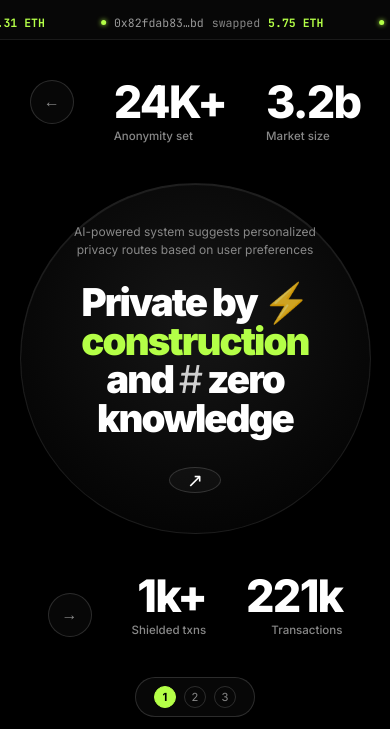
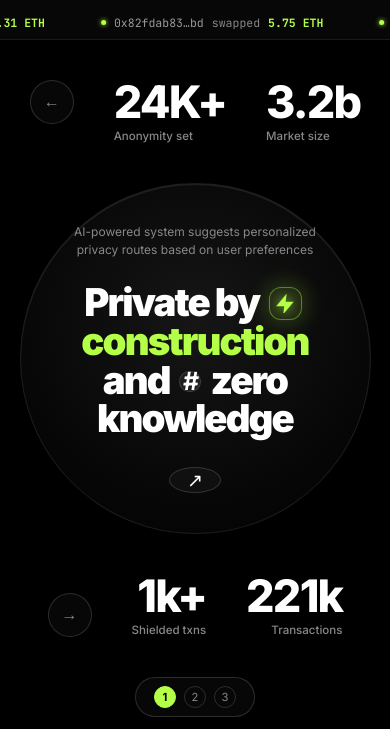
Before and after one commit to Donnysinaga/arrowcore-dapp, a website: page index.html in a window 390 px wide. Shown: the part 64-793 px from the top of the page. Drawn offline with Linux system fonts and the light colour scheme.

Commit message:
Replace unstyled mobile emoji lightning with high-end Web3 glowing cyber SVG vector badges across hero and statement headers

```diff
--- a/index.html
+++ b/index.html
@@ -157,6 +157,24 @@
         }
         .sphere-title .hl { color: var(--green); }
         .sphere-title .sym { font-weight: 400; opacity: 0.8; }
+        .hero-bolt-ico {
+            display: inline-flex; align-items: center; justify-content: center;
+            width: 0.85em; height: 0.85em; border-radius: 12px;
+            background: rgba(180,255,71,0.12); border: 1px solid rgba(180,255,71,0.4);
+            box-shadow: 0 0 24px rgba(180,255,71,0.3);
+            vertical-align: middle; margin: 0 4px; position: relative; top: -0.06em;
+        }
+        .hero-bolt-ico svg {
+            width: 65%; height: 65%;
+            filter: drop-shadow(0 0 6px rgba(180,255,71,0.7));
+        }
+        .hero-hash-ico {
+            display: inline-flex; align-items: center; justify-content: center;
+            width: 0.85em; height: 0.85em; border-radius: 12px;
+            background: rgba(255,255,255,0.06); border: 1px solid var(--border2);
+            color: var(--white); font-weight: 700; font-size: 0.65em;
+            vertical-align: middle; margin: 0 4px; position: relative; top: -0.06em;
+        }
         .sphere-arrow-btn {
             width: 52px; height: 52px; border-radius: 50%;
             border: 1px solid var(--border2); background: rgba(255,255,255,0.03);
@@ -543,7 +561,7 @@
                 AI-powered system suggests personalized privacy routes based on user preferences
             </div>
             <h1 class="sphere-title">
-                Private by <span class="sym">⚡</span> <span class="hl">construction</span> and <span class="sym">#</span> zero knowledge
+                Private by <span class="hero-bolt-ico" title="Instant Finality"><svg viewBox="0 0 24 24" fill="none"><polygon points="13 2 3 14 12 14 11 22 21 10 12 10 13 2" fill="var(--green)" stroke="var(--green)" stroke-width="1.5"/></svg></span> <span class="hl">construction</span> and <span class="hero-hash-ico">#</span> zero knowledge
             </h1>
             <a href="app.html" class="sphere-arrow-btn">↗</a>
         </div>
@@ -605,7 +623,7 @@
 
         <!-- Big statement paragraph with inline badges (exact reference style) -->
         <div class="about-statement">
-            Our protocol <span class="statement-badge">+</span> has been creating <span class="statement-badge">⚡</span> a unique and powerful privacy protocol for <span class="statement-badge network">Arrow Core</span> on Robinhood Chain. A community of 24k+ <span class="circle-dot"></span> users
+            Our protocol <span class="statement-badge">+</span> has been creating <span class="statement-badge" title="Speed & Privacy"><svg width="14" height="14" viewBox="0 0 24 24" fill="#000" stroke="#000" stroke-width="1.5"><polygon points="13 2 3 14 12 14 11 22 21 10 12 10 13 2"/></svg></span> a unique and powerful privacy protocol for <span class="statement-badge network">Arrow Core</span> on Robinhood Chain. A community of 24k+ <span class="circle-dot"></span> users
         </div>
 
         <!-- 3 Feature Cards (Reference Style) -->
```
Also changed, not shown: app.html (+2 -2 lines).
